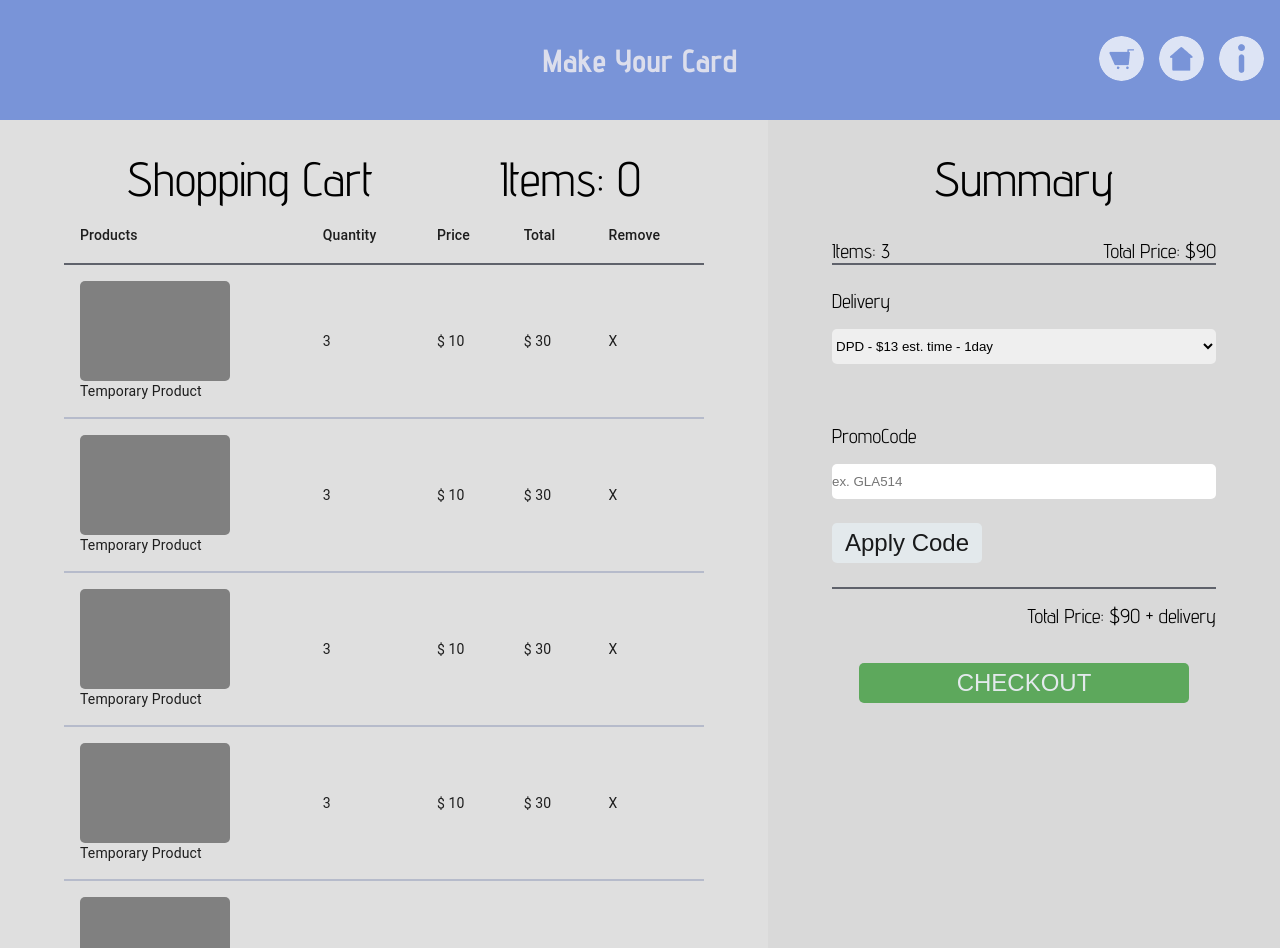
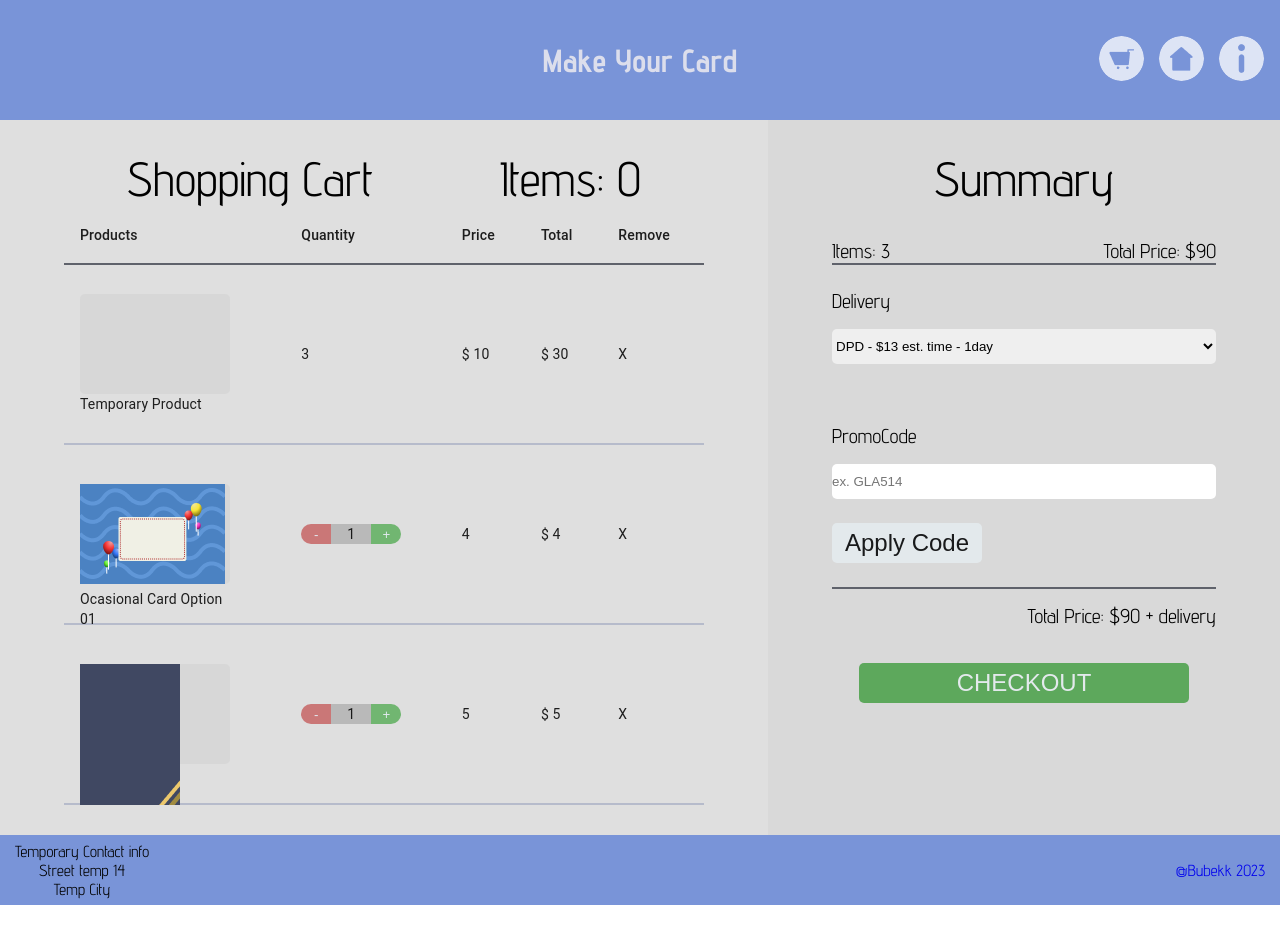
Before and after one commit to Bubekk/MakeYourCard, a React (Vite) app: page /cart in a window 1280 px wide. Shown: the top 948 px of the page. After the commit the page ends 905 px from the top, so only its background shows below. Built offline with nearby package versions, Linux system fonts and the light colour scheme; a web font is replaced by a local one.

Commit message:
Cart and summary initial functionality

```diff
--- a/src/App.jsx
+++ b/src/App.jsx
@@ -1,5 +1,6 @@
 import "./App.css";
 import { ProductsProvider } from "./Contexts/ProductsContext";
+import { CartProvider } from "./Contexts/CartContext";
 import { Routes, Route } from "react-router-dom";
 import Nav from "./components/UI/NavBar/Nav";
 import MainPage from "./components/Pages/MainPage/MainPage";
@@ -14,16 +15,18 @@ function App() {
   return (
     <>
       <Nav />
-        <ProductsProvider>
-            <Routes>
-              <Route exact path="/" element={<MainPage />} ></Route>
-              <Route path="/generator" element={<Generator />} ></Route>
-              <Route path="/cart" element={<Cart />} ></Route>
-              <Route path="/info" element={<Info />} ></Route>
-              <Route path="/products" element={<ProductPage />} ></Route>
-              <Route path="*" element={<NotFound />} ></Route>
-            </Routes>
-        </ProductsProvider>
+      <ProductsProvider>
+        <CartProvider>
+          <Routes>
+            <Route exact path="/" element={<MainPage />}></Route>
+            <Route path="/generator" element={<Generator />}></Route>
+            <Route path="/cart" element={<Cart />}></Route>
+            <Route path="/info" element={<Info />}></Route>
+            <Route path="/products" element={<ProductPage />}></Route>
+            <Route path="*" element={<NotFound />}></Route>
+          </Routes>
+        </CartProvider>
+      </ProductsProvider>
       <Footer />
     </>
   );
--- /dev/null
+++ b/src/Contexts/CartContext.jsx
@@ -0,0 +1,31 @@
+import { createContext, useState } from "react";
+import TempCart from "../assets/Data/tempCartData.json";
+
+const CartContext = createContext();
+
+const CartProvider = ({ children }) => {
+  const [cart, setCart] = useState(TempCart);
+
+  const addToCart = (item) => {
+    setCart(...cart, item);
+  };
+
+  const removeFromCart = (itemToRemove) => {
+    const updatedCart = cart.filter((item) => item.id !== itemToRemove.id);
+    setCart(updatedCart);
+  };
+
+  const contextValues = {
+    cart,
+    addToCart,
+    removeFromCart,
+  };
+
+  return (
+  <CartContext.Provider value={contextValues}>
+    {children}
+  </CartContext.Provider>
+  );
+};
+
+export { CartContext, CartProvider };
--- /dev/null
+++ b/src/assets/Data/tempCartData.json
@@ -0,0 +1,22 @@
+[
+    {
+        "id": "o1",
+        "type": "Ocasional Card",
+        "name": "Option 01",
+        "price": 4,
+        "quantity": 1,
+        "imageSrc": "o01",
+        "shape": "occasional1",
+        "background": "option1"
+    },
+    {
+        "id": "o3",
+        "type": "Ocasional Card",
+        "name": "Option 03",
+        "price": 5,
+        "quantity": 1,
+        "imageSrc": "o03",
+        "shape": "occasional3",
+        "background": "option3"
+    }
+]
--- a/src/components/Pages/Cart/Cart.jsx
+++ b/src/components/Pages/Cart/Cart.jsx
@@ -1,12 +1,18 @@
 import "./style/CartStyle.scss";
+import { useContext} from "react";
+import { CartContext } from "../../../Contexts/CartContext";
 import ShoppingCart from "./ShoppingCart";
 import Summary from "./Summary";
 
 function Cart() {
+
+    const cartProducts = useContext(CartContext);
+    const items = cartProducts.cart;
+
     return(
         <div className="cart">
             <div className="cart__shopping-cart">
-                <ShoppingCart />
+                <ShoppingCart items={items}/>
             </div>
             <div className="cart__summary">
                 <Summary />
--- a/src/components/Pages/Cart/ShoppingCart.jsx
+++ b/src/components/Pages/Cart/ShoppingCart.jsx
@@ -1,6 +1,8 @@
 import { Table, TableCell, TableBody, TableRow, TableContainer, TableHead } from "@mui/material";
 import { styled } from "@mui/system";
 import "./style/ShoppingCartStyle.scss";
+import CartItem from "./UI/CartItem";
+import { useState } from "react";
 
 const StyledTableRowHead = styled(TableRow)({
   borderBottom: "2px solid #5F626B",
@@ -8,9 +10,28 @@ const StyledTableRowHead = styled(TableRow)({
 
 const StyledTableRow = styled(TableRow)({
   borderBottom: "2px solid #B6BBCB",
+  height: "180px",
 });
 
-function ShoppingCart() {
+function ShoppingCart(props) {
+  const items = props.items;
+  const itemImage = "../../../../images/product_images/";
+
+  const renderedProducts = () => {
+    return items.map((item) => {
+      const [quantity, setQuantity] = useState(item.quantity);
+
+      const handleBtnClick = (value) => {
+        if (value === "minus") {
+          setQuantity((prevQuantity) => prevQuantity - 1);
+        } else if (value === "plus") {
+          setQuantity((prevQuantity) => prevQuantity + 1);
+        }
+      };
+
+      return <CartItem key={item.id} item={item} itemImage={itemImage} handleBtnClick={handleBtnClick} quantity={quantity} />;
+    });
+  };
 
   return (
     <div className="shopping-cart">
@@ -40,51 +61,7 @@ function ShoppingCart() {
                 <TableCell> $ 30 </TableCell>
                 <TableCell> X </TableCell>
               </StyledTableRow>
-              <StyledTableRow>
-                <TableCell>
-                  <div className="product"></div> Temporary Product
-                </TableCell>
-                <TableCell> 3 </TableCell>
-                <TableCell> $ 10 </TableCell>
-                <TableCell> $ 30 </TableCell>
-                <TableCell> X </TableCell>
-              </StyledTableRow>
-              <StyledTableRow>
-                <TableCell>
-                  <div className="product"></div> Temporary Product
-                </TableCell>
-                <TableCell> 3 </TableCell>
-                <TableCell> $ 10 </TableCell>
-                <TableCell> $ 30 </TableCell>
-                <TableCell> X </TableCell>
-              </StyledTableRow>
-              <StyledTableRow>
-                <TableCell>
-                  <div className="product"></div> Temporary Product
-                </TableCell>
-                <TableCell> 3 </TableCell>
-                <TableCell> $ 10 </TableCell>
-                <TableCell> $ 30 </TableCell>
-                <TableCell> X </TableCell>
-              </StyledTableRow>
-              <StyledTableRow>
-                <TableCell>
-                  <div className="product"></div> Temporary Product
-                </TableCell>
-                <TableCell> 3 </TableCell>
-                <TableCell> $ 10 </TableCell>
-                <TableCell> $ 30 </TableCell>
-                <TableCell> X </TableCell>
-              </StyledTableRow>
-              <StyledTableRow>
-                <TableCell>
-                  <div className="product"></div> Temporary Product
-                </TableCell>
-                <TableCell> 3 </TableCell>
-                <TableCell> $ 10 </TableCell>
-                <TableCell> $ 30 </TableCell>
-                <TableCell> X </TableCell>
-              </StyledTableRow>
+              {renderedProducts()}
             </TableBody>
           </Table>
         </TableContainer>
--- /dev/null
+++ b/src/components/Pages/Cart/UI/CartItem.jsx
@@ -0,0 +1,33 @@
+import { TableCell, TableRow } from "@mui/material";
+import { styled } from "@mui/system";
+import QuantityButton from "./QuantityButton";
+import { useState } from "react";
+
+const StyledTableRow = styled(TableRow)({
+  borderBottom: "2px solid #B6BBCB",
+  height: "180px",
+});
+
+function CartItem({ item, itemImage, handleBtnClick, quantity }) {
+
+  return (
+    <StyledTableRow>
+      <TableCell>
+        <div className="product">
+          <img src={itemImage + item.imageSrc + ".png"} alt="" />
+          <p>
+            {item.type} {item.name}
+          </p>
+        </div>
+      </TableCell>
+      <TableCell>
+        <QuantityButton quantity={quantity} handleBtnClick={handleBtnClick} />
+      </TableCell>
+      <TableCell>{item.price}</TableCell>
+      <TableCell>$ {item.price * quantity}</TableCell>
+      <TableCell>X</TableCell>
+    </StyledTableRow>
+  );
+}
+
+export default CartItem;
--- a/src/components/Pages/Cart/UI/QuantityButton.jsx
+++ b/src/components/Pages/Cart/UI/QuantityButton.jsx
@@ -0,0 +1,19 @@
+import { useState } from "react";
+import "../style/QuantityButtonStyle.scss";
+
+function QuantityButton(props) {
+
+    const handleClick = (e) => {
+        props.handleBtnClick(e.target.value)
+    }
+
+  return (
+    <div className="quantity-button">
+      <button className="quantity-button__btn quantity-button__btn--minus" value={"minus"} onClick={handleClick} >-</button>
+      <div className="quantity-button__count"> {props.quantity} </div>
+      <button className="quantity-button__btn quantity-button__btn--plus" value={"plus"} onClick={handleClick} >+</button>
+    </div>
+  );
+}
+
+export default QuantityButton;
--- a/src/components/Pages/Cart/style/QuantityButtonStyle.scss
+++ b/src/components/Pages/Cart/style/QuantityButtonStyle.scss
@@ -0,0 +1,32 @@
+.quantity-button {
+    width: 100px;
+    height: 20px;
+    display: flex;
+    justify-content: center;
+    align-items: center;
+    border-radius: 15px;
+    overflow: hidden;
+
+    &__btn {
+        width: 30%;
+        height: 100%;
+        background: none;
+        border: none;
+        cursor: pointer;
+        color: rgb(227, 234, 240);
+
+        &--minus {
+            background-color: rgb(202, 119, 119);
+        }
+
+        &--plus {
+            background-color: rgb(113, 182, 113);
+        }
+    }
+
+    &__count {
+        width: 40%;
+        text-align: center;
+        background-color: rgb(185, 185, 185);
+    }
+}
--- a/src/components/Pages/Cart/style/ShoppingCartStyle.scss
+++ b/src/components/Pages/Cart/style/ShoppingCartStyle.scss
@@ -21,7 +21,7 @@
     .product {
       width: 150px;
       height: 100px;
-      background-color: gray;
+      background-color: rgba(128, 128, 128, 0.082);
       border-radius: 5px;
     }
   }
```
